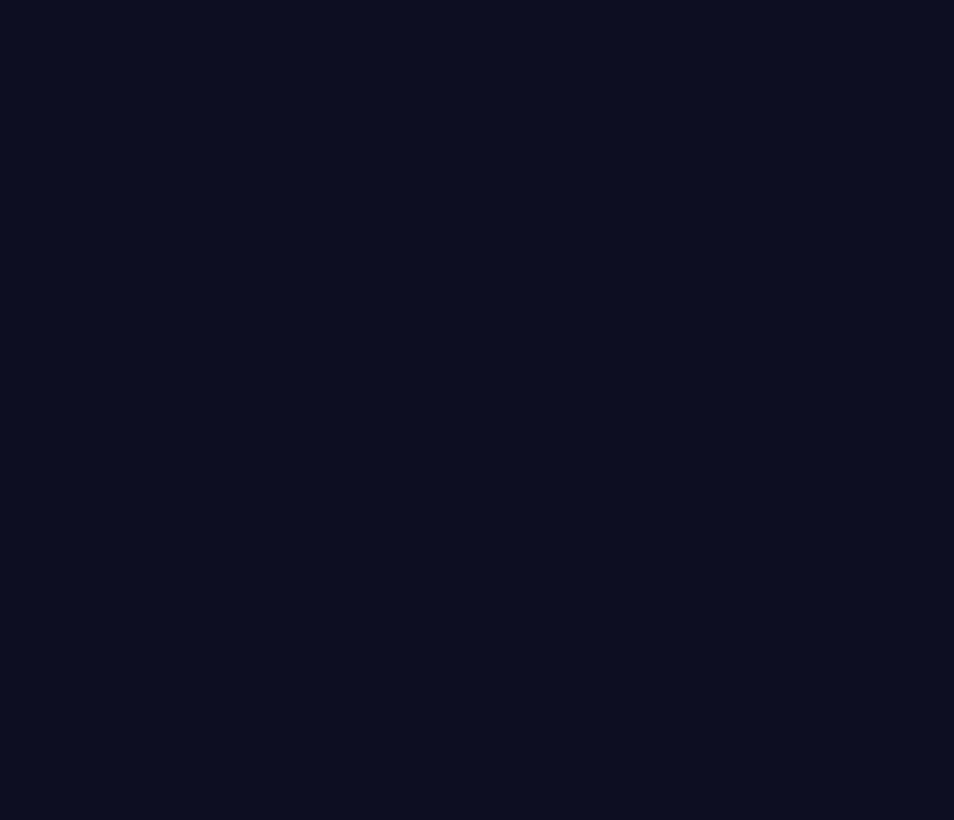
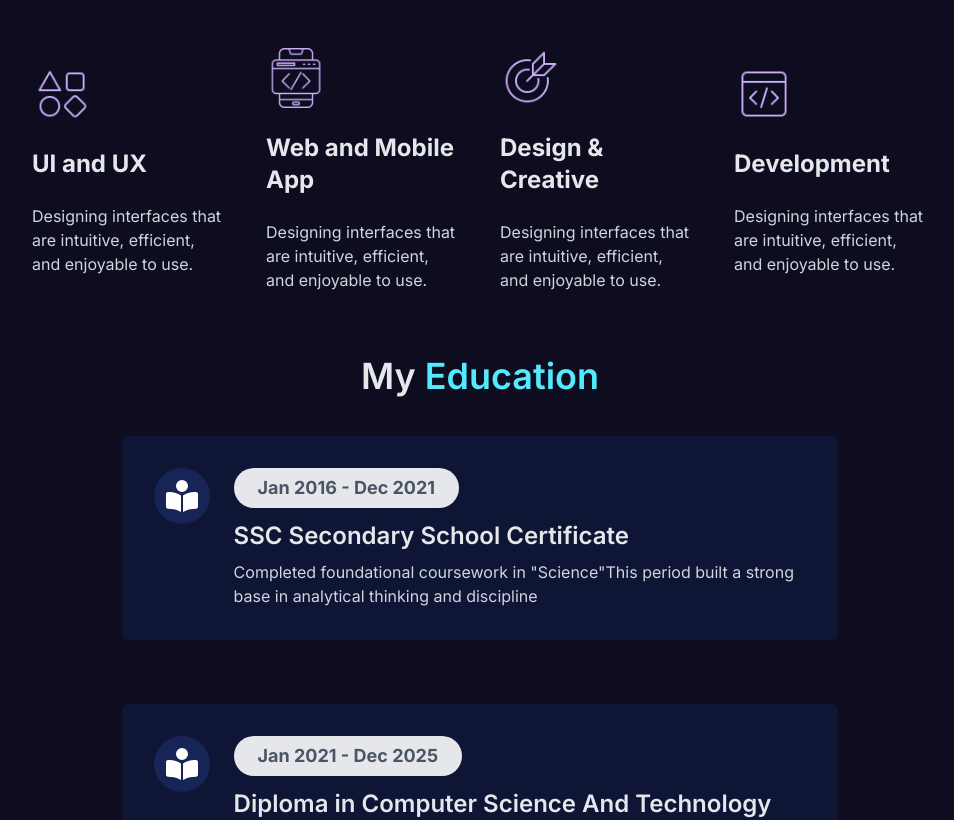
Before and after one commit to asaduzzaman8316/asaduzzaman, a Next.js app: page / in a window 1280 px wide. Shown: the part 1040-1860 px from the top of the page, without its empty margins (160-1114 px from the left). Before the commit the page ends 800 px from the top, so only its background shows below. Built offline with nearby package versions, Linux system fonts and the light colour scheme.

Commit message:
add education section

```diff
--- a/app/page.tsx
+++ b/app/page.tsx
@@ -1,9 +1,13 @@
 import Hero from "@/components/Home/Hero/Hero";
+import Resume from "@/components/Home/Resume/Resume";
+import Services from "@/components/Home/Services/Services";
 
 export default function Home() {
   return (
     <div className="overflow-hidden ">
       <Hero />
+      <Services />
+      <Resume />
     </div>
   );
 }
--- /dev/null
+++ b/components/Home/Resume/Resume.tsx
@@ -0,0 +1,23 @@
+
+import { PiCertificateBold } from 'react-icons/pi'
+import ResumeCard from './ResumeCard'
+import { FaBookOpenReader } from 'react-icons/fa6'
+
+function Resume() {
+    return (
+        <div className='w-[90%] sm:w-[70%] mx-auto flex flex-col items-center justify-center '>
+
+            <div>
+                <h1 className='text-gray-200 text-3xl sm:text-4xl  font-semibold' >My <span className='text-cyan-300 '>Education</span></h1>
+            </div>
+            <div className='flex flex-col items-center gap-10 mt-10'>
+                <ResumeCard Icon={FaBookOpenReader} role="SSC Secondary School Certificate" dese='Completed foundational coursework in "Science"This period built a strong base in analytical thinking and discipline ' date='Jan 2016 - Dec 2021' />
+                <ResumeCard Icon={FaBookOpenReader} role="Diploma in Computer Science And Technology" dese='Strong foundation in Data Structures, Algorithms, and Object-Oriented Programming (OOP) concepts.' date='Jan 2021 - Dec 2025' />
+                <ResumeCard Icon={PiCertificateBold} role="Spoken English – HEXA’S, Zindabazar, Sylhet" dese='Improved communication and professional English fluency.' date='Jun 2024 - Nov 2024' />
+                <ResumeCard Icon={PiCertificateBold} role="Self-Presentation (US English)" dese='Through a combination of in-class and online learning ' date='November 11, 2025' />
+            </div>
+        </div>
+    )
+}
+
+export default Resume
--- /dev/null
+++ b/components/Home/Resume/ResumeCard.tsx
@@ -0,0 +1,26 @@
+import React from 'react'
+import { IconType } from 'react-icons'
+type Props = {
+    Icon: IconType,
+    role: string,
+    date: string,
+    dese: string
+}
+function ResumeCard({ Icon, role, date, dese }: Props) {
+    return (
+        <div className='mb-6 w-[80%]'>
+            <div className='flex  items-start space-x-6 bg-blue-900/20 transition-all  p-4 sm:p-8 rounded-md w-full'>
+                <div className='sm:size-14 size-10 bg-blue-950 rounded-full flex items-center justify-center flex-col'>
+                    <Icon className='sm:size-8 size-6 text-white' />
+                </div>
+                <div className='flex-1 '>
+                    <h1 className=' mb-3 sm:px-6 sm:py-1.5 px-4 py-1 bg-gray-200 rounded-full text-gray-600 w-fit sm:text-lg text-sm font-bold'>{date}</h1>
+                    <h1 className='text-gray-200 pb-2 text-xl sm:text-2xl font-semibold'>{role}</h1>
+                    <p className='text-gray-300 text-sm sm:text-base'>{dese}</p>
+                </div>
+            </div>
+        </div>
+    )
+}
+
+export default ResumeCard
--- /dev/null
+++ b/components/Home/Services/Services.tsx
@@ -0,0 +1,41 @@
+import React from 'react'
+import ServicesCard from './ServicesCard'
+
+function Services() {
+    return (
+        <div className='py-16 mx-auto '>
+            <div className=' '>
+                <h1 className='text-2xl md:text-4xl xl:text-5xl text-white font-bold text-center'>
+                    Colleborate with brand <br />
+                    and agencies to create <br />
+                    impactful results
+                </h1>
+                <div className='w-[90%] sm:w-[70%] mx-auto grid grid-cols-1 md:grid-cols-2 xl:grid-cols-4 gap-10 mt-20 items-center '>
+                    <ServicesCard
+                    icon="/images/s1.png"
+                    name='UI and UX'
+                    desc="Designing interfaces that are intuitive, efficient, and enjoyable to use."
+                    />
+                    <ServicesCard
+                    icon="/images/s2.png"
+                    name='Web and Mobile App'
+                    desc="Designing interfaces that are intuitive, efficient, and enjoyable to use."
+                    />
+                    <ServicesCard
+                    icon="/images/s3.png"
+                    name='Design & Creative'
+                    desc="Designing interfaces that are intuitive, efficient, and enjoyable to use."
+                    />
+                    <ServicesCard
+                    icon="/images/s4.png"
+                    name='Development'
+                    desc="Designing interfaces that are intuitive, efficient, and enjoyable to use."
+                    />
+
+                </div>
+            </div>
+        </div>
+    )
+}
+
+export default Services
--- /dev/null
+++ b/components/Home/Services/ServicesCard.tsx
@@ -0,0 +1,25 @@
+import Image from 'next/image'
+import React from 'react'
+type porpsData = {
+    icon: string,
+    name: string,
+    desc: string
+}
+function ServicesCard({ icon, name, desc }: porpsData) {
+    return (
+        <div>
+            <Image
+                src={icon}
+                width={60}
+                height={60}
+                alt={name}
+            />
+
+                <h1 className='mt-6 text-xl md:text-2xl font-bold text-gray-200'>{name}</h1>
+                <p className='text-gray-300 mt-6'>{desc}</p>
+
+        </div>
+    )
+}
+
+export default ServicesCard
--- a/components/Share/Navbar/MobileNavbar.tsx
+++ b/components/Share/Navbar/MobileNavbar.tsx
@@ -26,7 +26,7 @@ function MobileNavbar({showNav, closeNav}: props) {
                             </Link>
                         )
                     })}
-                    <CgClose onClick={closeNav} className='absolute cursor-pointer top-2 right-4 sm:size-8 size-6' />
+                    <CgClose onClick={closeNav} className='absolute cursor-pointer top-10 right-6 sm:size-8 size-8' />
                 </div>
             </div>
         </div>
```
